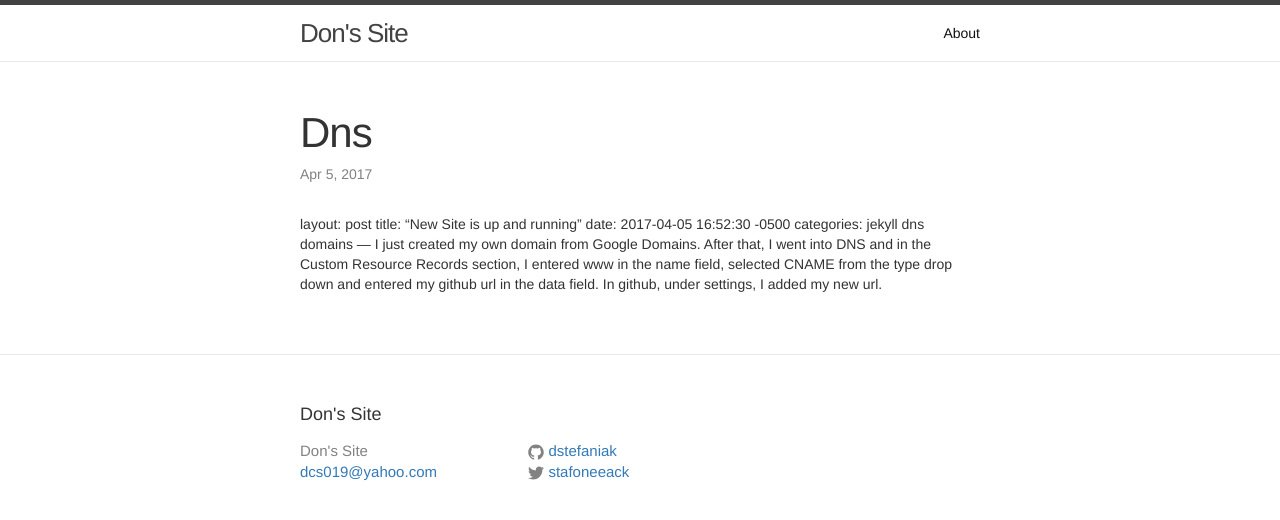
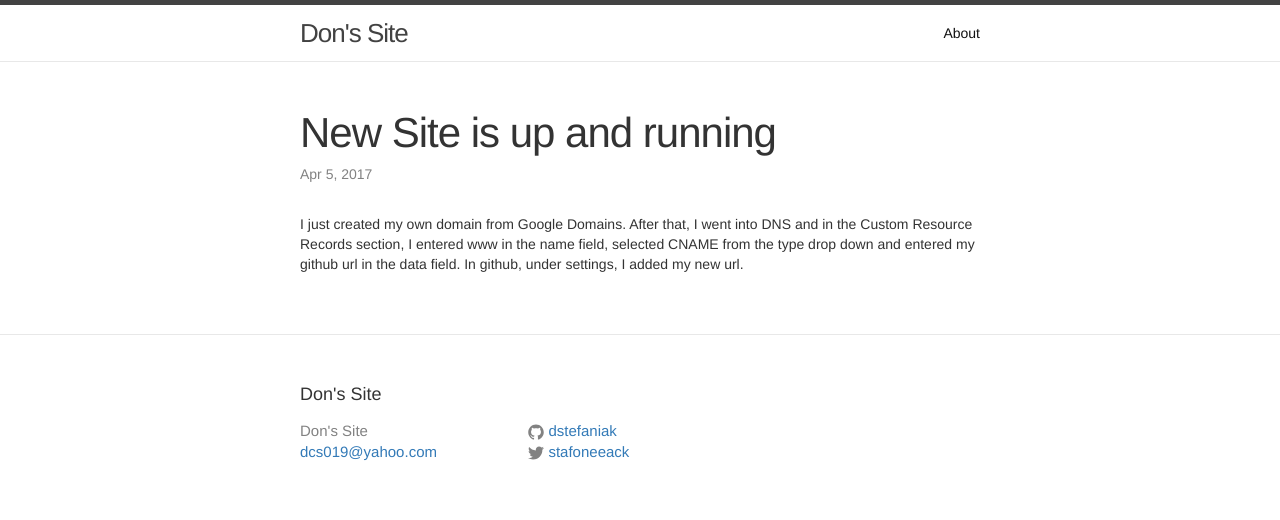
Before and after one commit to dstefaniak/lines-jekyll, a Jekyll site: the page built from _posts/2017-04-05-dns.markdown, in a window 1280 px wide. Shown: the top 520 px of the page. Built offline with Jekyll 4.4.1, drawn with Linux system fonts in a browser that asks for light colours; our own code applies the rules of GitHub Pages for plain Markdown files.

```diff
--- a/Gemfile
+++ b/Gemfile
@@ -22,6 +22,5 @@ gem "jekyll", "3.4.2"
 group :jekyll_plugins do
    gem "jekyll-feed", "~> 0.6"
 end
-
 # Windows does not include zoneinfo files, so bundle the tzinfo-data gem
 gem 'tzinfo-data', platforms: [:mingw, :mswin, :x64_mingw, :jruby]
--- a/_posts/2017-03-22-welcome-to-jekyll.markdown
+++ b/_posts/2017-03-22-welcome-to-jekyll.markdown
@@ -1,7 +1,7 @@
 ---
 layout: post
 title:  "Welcome to Jekyll!"
-date:   2017-03-28 10:27:30 -0500
-categories: jekyll update
+date:   2017-03-28
+permalink: welcome.html
 ---
-This is my first post. I'm learning more about using jekyll and github.
+This is my <strong>first</strong> post. I'm learning more about using jekyll and github.
--- a/_posts/2017-04-05-dns.markdown
+++ b/_posts/2017-04-05-dns.markdown
@@ -1,7 +1,8 @@
+---
 layout: post
 title:  "New Site is up and running"
-date:   2017-04-05 16:52:30 -0500
-categories: jekyll dns domains
+date:   2017-04-05
+permalink: dns.html
 ---
 I just created my own domain from Google Domains. After that,
 I went into DNS and in the Custom Resource Records section, I entered
```
